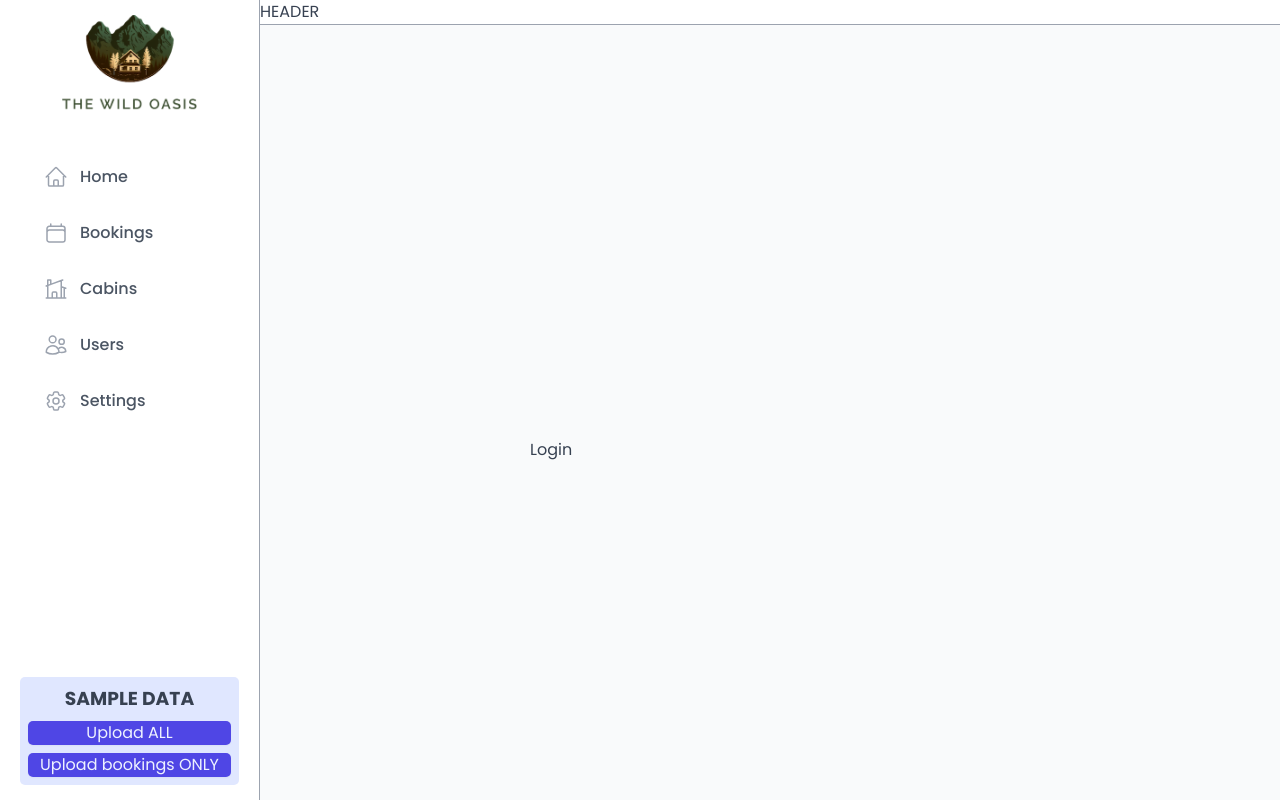
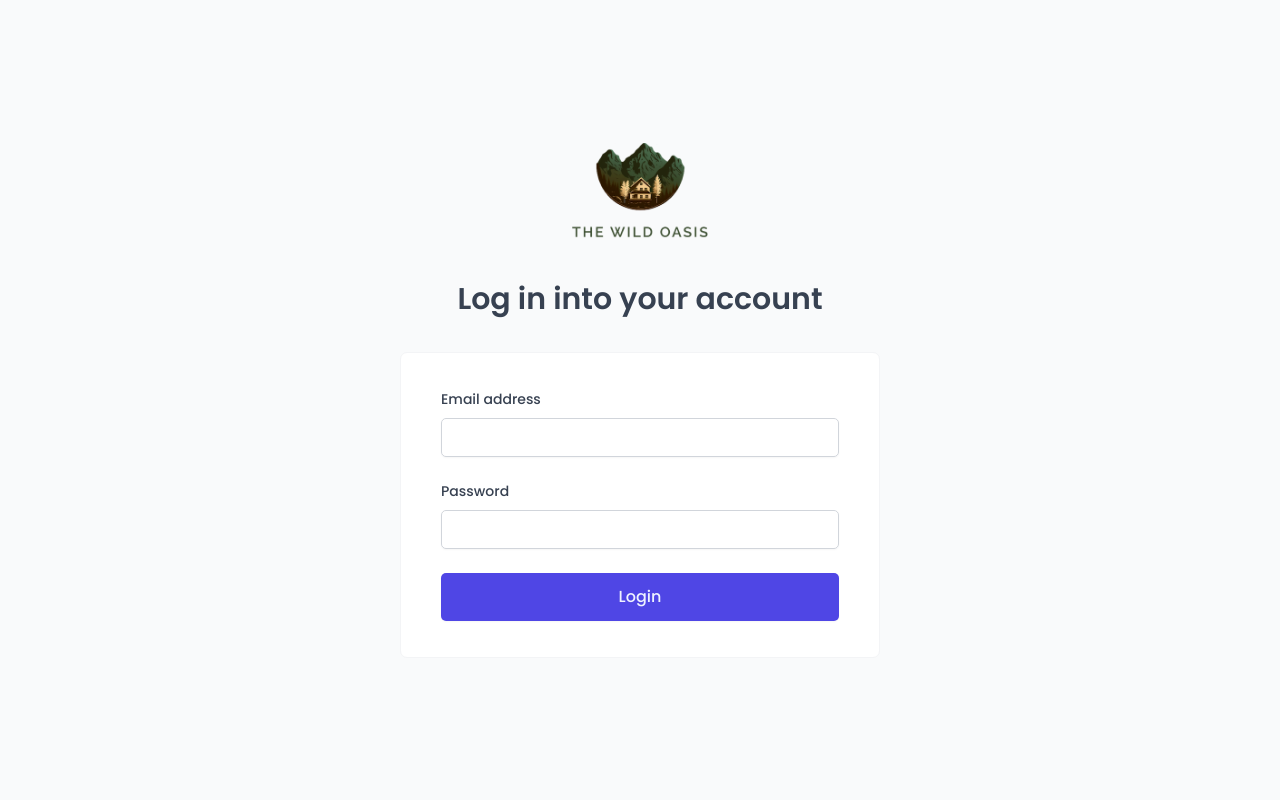
Before and after one commit to Faizshaikh6280/Wild-Oasis, a React (Vite) app: page /login in a window 1280 px wide. Built offline with nearby package versions, Linux system fonts and the light colour scheme; a web font is replaced by a local one.

Commit message:
Authentication is implemented

```diff
--- a/src/App.jsx
+++ b/src/App.jsx
@@ -39,9 +39,9 @@
             <Route path="users" element={<Users />} />
             <Route path="settings" element={<Settings />} />
             <Route path="account" element={<Account />} />
-            <Route path="login" element={<Login />} />
             <Route path="*" element={<PageNotFound />} />
           </Route>
+          <Route path="login" element={<Login />} />
         </Routes>
       </BrowserRouter>
       <Toaster
--- a/src/features/authentication/LoginForm.jsx
+++ b/src/features/authentication/LoginForm.jsx
@@ -2,17 +2,24 @@
 import Button from "../../ui/Button";
 import Form from "../../ui/Form";
 import Input from "../../ui/Input";
+import SpinnerMini from "../../ui/SpinnerMini";
 import FormRowVertical from "../../ui/FormRowVertical";
+import { useLogin } from "./useLogin";
 
 function LoginForm() {
   const [email, setEmail] = useState("");
   const [password, setPassword] = useState("");
+  const { login, isLoging } = useLogin();
 
-  function handleSubmit() {}
+  function handleSubmit(e) {
+    e.preventDefault();
+    if (!email || !password) return;
+    login({ email, password });
+  }
 
   return (
     <Form onSubmit={handleSubmit}>
-      <FormRowVertical label="Email address">
+      <FormRowVertical label="Email address" onSubmit={handleSubmit}>
         <Input
           type="email"
           id="email"
@@ -20,6 +27,7 @@
           autoComplete="username"
           value={email}
           onChange={(e) => setEmail(e.target.value)}
+          disabled={isLoging}
         />
       </FormRowVertical>
       <FormRowVertical label="Password">
@@ -29,10 +37,13 @@
           autoComplete="current-password"
           value={password}
           onChange={(e) => setPassword(e.target.value)}
+          disabled={isLoging}
         />
       </FormRowVertical>
       <FormRowVertical>
-        <Button size="large">Login</Button>
+        <Button size="large" variations="primary" disabled={isLoging}>
+          {!isLoging ? "Login" : <SpinnerMini />}
+        </Button>
       </FormRowVertical>
     </Form>
   );
--- /dev/null
+++ b/src/features/authentication/useLogin.js
@@ -0,0 +1,20 @@
+import { useMutation } from "@tanstack/react-query";
+import { login as loginApi } from "../../services/apiAuth";
+import toast from "react-hot-toast";
+import { useNavigate } from "react-router-dom";
+
+export function useLogin() {
+  const navigate = useNavigate();
+  const { mutate: login, isLoading: isLoging } = useMutation({
+    mutationFn: loginApi,
+    onSuccess: (data) => {
+      toast.success("Successfully login");
+      navigate("/");
+      console.log(data);
+    },
+    onError: (error) => {
+      toast.error(error.message);
+    },
+  });
+  return { login, isLoging };
+}
--- a/src/features/bookings/BookingDetail.jsx
+++ b/src/features/bookings/BookingDetail.jsx
@@ -28,6 +28,7 @@
   const { isLoading, booking } = useBooking();
   const { checkout, isCheckout } = useCheckout();
   const { isDeleletingBooking, deleteBooking } = useDeleteBooking();
+
   function handledDelete() {
     deleteBooking(booking.id, {
       onSuccess: navigate(-1),
--- a/src/pages/Login.jsx
+++ b/src/pages/Login.jsx
@@ -1,4 +1,7 @@
 import styled from "styled-components";
+import Heading from "../ui/Heading";
+import Logo from "../ui/Logo";
+import LoginForm from "../features/authentication/LoginForm";
 
 const LoginLayout = styled.main`
   min-height: 100vh;
@@ -11,7 +14,13 @@
 `;
 
 function Login() {
-  return <LoginLayout>Login</LoginLayout>;
+  return (
+    <LoginLayout>
+      <Logo />
+      <Heading as="h4">Log in into your account</Heading>
+      <LoginForm />
+    </LoginLayout>
+  );
 }
 
 export default Login;
--- /dev/null
+++ b/src/services/apiAuth.js
@@ -0,0 +1,12 @@
+import supabse from "./supabase";
+
+export async function login({ email, password }) {
+  let { data, error } = await supabse.auth.signInWithPassword({
+    email,
+    password,
+  });
+  if (error) {
+    throw new Error(error.message);
+  }
+  return data;
+}
--- /dev/null
+++ b/src/ui/FormRowVertical.jsx
@@ -0,0 +1,29 @@
+import styled from "styled-components";
+
+const StyledFormRow = styled.div`
+  display: flex;
+  flex-direction: column;
+  gap: 0.8rem;
+  padding: 1.2rem 0;
+`;
+
+const Label = styled.label`
+  font-weight: 500;
+`;
+
+const Error = styled.span`
+  font-size: 1.4rem;
+  color: var(--color-red-700);
+`;
+
+function FormRowVertical({ label, error, children }) {
+  return (
+    <StyledFormRow>
+      {label && <Label htmlFor={children.props.id}>{label}</Label>}
+      {children}
+      {error && <Error>{error}</Error>}
+    </StyledFormRow>
+  );
+}
+
+export default FormRowVertical;
--- a/src/ui/Heading.jsx
+++ b/src/ui/Heading.jsx
@@ -33,9 +33,7 @@
       font-size: 3rem;
       font-weight: 600;
       text-align: center;
-    `}
-
-  line-height: 1.4;
+    `} line-height: 1.4;
 `;
 
 export default Heading;
```
